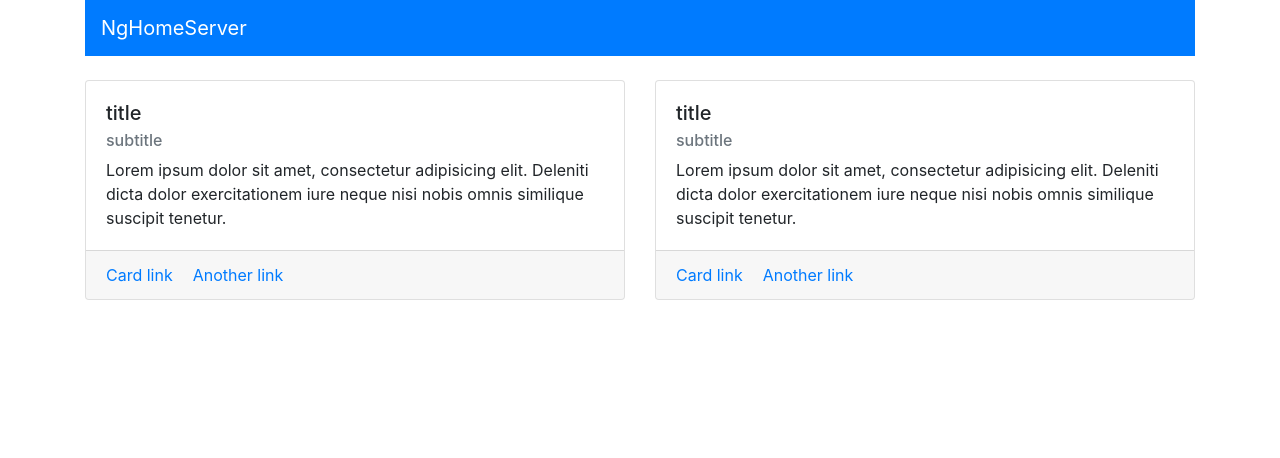
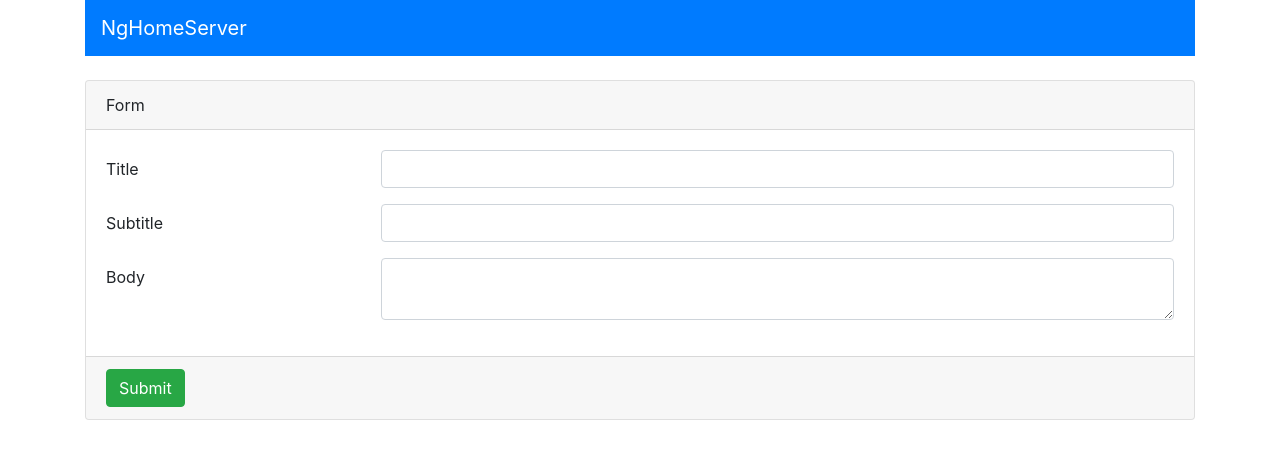
Before and after one commit to mykniaz/ng-home-server, an Angular app: page / in a window 1280 px wide. Shown: the top 458 px of the page. Built offline with nearby package versions, Linux system fonts and the light colour scheme.

Commit message:
fe add functionality of crud

```diff
--- a/src/app/main-page/main-page.component.html
+++ b/src/app/main-page/main-page.component.html
@@ -1,12 +1,13 @@
-<div class="row mb-4">
+<div class="row">
     <div class="col-6" *ngFor="let post of posts">
       <app-post
         [post]="post"
+        (onRemove)="onRemovePost($event)"
       ></app-post>
     </div>
 </div>
 <div class="row">
   <div class="col-12">
-<!--    <app-post-form></app-post-form>-->
+    <app-post-form (onAdd)="addNewPost($event)" ></app-post-form>
   </div>
 </div>
--- a/src/app/main-page/main-page.component.ts
+++ b/src/app/main-page/main-page.component.ts
@@ -7,18 +7,13 @@ import {IPost} from '../../types';
 })
 export class MainPageComponent {
 
-  posts: Array<IPost> = [
-    {
-      title: 'title',
-      subtitle: 'subtitle',
-      body: 'Lorem ipsum dolor sit amet, consectetur adipisicing elit. Deleniti dicta dolor exercitationem iure neque nisi nobis omnis' +
-        ' similique suscipit tenetur.',
-    },
-    {
-      title: 'title',
-      subtitle: 'subtitle',
-      body: 'Lorem ipsum dolor sit amet, consectetur adipisicing elit. Deleniti dicta dolor exercitationem iure neque nisi nobis omnis' +
-        ' similique suscipit tenetur.',
-    },
-  ];
+  posts: Array<IPost> = [];
+
+  addNewPost(newPost: IPost) {
+    this.posts.push(newPost);
+  }
+
+  onRemovePost($event: { id: string }) {
+    this.posts = this.posts.filter((post: IPost) => post.id !== $event.id);
+  }
 }
--- a/src/app/post-form/post-form.component.html
+++ b/src/app/post-form/post-form.component.html
@@ -1,14 +1,20 @@
 <div class="card">
   <div class="card-header">Form</div>
   <div class="card-body">
-    <form class="form">
+    <form class="form" #heroForm="ngForm">
       <div class="form-group">
         <div class="row">
           <div class="col-3">
             <div class="col-form-label">Title</div>
           </div>
           <div class="col-9">
-            <input type="text" class="form-control">
+            <input
+              type="text"
+              class="form-control"
+              required="true"
+              [(ngModel)]="postFormModel.title"
+              [ngModelOptions]="{standalone: true}"
+            >
           </div>
         </div>
       </div>
@@ -18,7 +24,13 @@
             <div class="col-form-label">Subtitle</div>
           </div>
           <div class="col-9">
-            <input type="text" class="form-control" [ngModel]="postFormModel.subtitle">
+            <input
+              type="text"
+              class="form-control"
+              required="true"
+              [(ngModel)]="postFormModel.subtitle"
+              [ngModelOptions]="{standalone: true}"
+            >
           </div>
         </div>
       </div>
@@ -28,7 +40,13 @@
             <div class="col-form-label">Body</div>
           </div>
           <div class="col-9">
-            <textarea type="text" class="form-control"></textarea>
+            <textarea
+              type="text"
+              class="form-control"
+              required="true"
+              [(ngModel)]="postFormModel.body"
+              [ngModelOptions]="{standalone: true}"
+            ></textarea>
           </div>
         </div>
       </div>
@@ -36,8 +54,9 @@
   </div>
   <div class="card-footer">
     <button
-      type="submit"
+      type="button"
       class="btn btn-success"
+      (click)="addNewPost()"
     >
       Submit
     </button>
--- a/src/app/post-form/post-form.component.ts
+++ b/src/app/post-form/post-form.component.ts
@@ -1,16 +1,36 @@
-import { Component, OnInit } from '@angular/core';
+import {Component, EventEmitter, Output} from '@angular/core';
 import {IPost} from '../../types';
+
+const postModel = (data = {}) => ({
+  id: '',
+  title: '',
+  subtitle: '',
+  body: '',
+  ...data
+})
 
 @Component({
   selector: 'app-post-form',
   templateUrl: './post-form.component.html',
 })
 export class PostFormComponent {
+  @Output() onAdd: EventEmitter<IPost> = new EventEmitter<IPost>();
 
   postFormModel: IPost = {
-    title: '',
-    subtitle: '',
-    body: '',
+    ...postModel()
   };
 
+  addNewPost = () => {
+    if (this.postFormModel.title.trim() && this.postFormModel.subtitle.trim() && this.postFormModel.body.trim()) {
+      this.onAdd.emit(postModel({
+        ...this.postFormModel,
+        id: (new Date()).valueOf().toString()
+      }));
+
+      this.postFormModel = {
+        ...postModel()
+      };
+    }
+  }
+
 }
--- a/src/app/post/post.component.html
+++ b/src/app/post/post.component.html
@@ -1,11 +1,16 @@
-<div class="card">
+<div class="card mb-4">
   <div class="card-body">
     <h5 class="card-title">{{ post.title }}</h5>
     <h6 class="card-subtitle mb-2 text-muted">{{ post.subtitle }}</h6>
     {{ post.body }}
   </div>
   <div class="card-footer">
-    <a href="#" class="card-link">Card link</a>
-    <a href="#" class="card-link">Another link</a>
+    <button
+      type="button"
+      class="btn btn-danger"
+      (click)="onRemovePost(post.id)"
+    >
+      Remove
+    </button>
   </div>
 </div>
--- a/src/app/post/post.component.ts
+++ b/src/app/post/post.component.ts
@@ -1,4 +1,4 @@
-import {Component, Input} from '@angular/core';
+import {Component, EventEmitter, Input, Output} from '@angular/core';
 import {IPost} from '../../types';
 
 @Component({
@@ -7,4 +7,10 @@ import {IPost} from '../../types';
 })
 export class PostComponent {
   @Input() post: IPost;
+
+  @Output() onRemove: EventEmitter<{id: string}> = new EventEmitter<{id: string}>();
+
+  onRemovePost = (id: string) => {
+    this.onRemove.emit({id});
+  }
 }
--- a/src/types.ts
+++ b/src/types.ts
@@ -1,4 +1,5 @@
 export interface IPost {
+  id?: string;
   title: string;
   subtitle: string;
   body: string;
```
